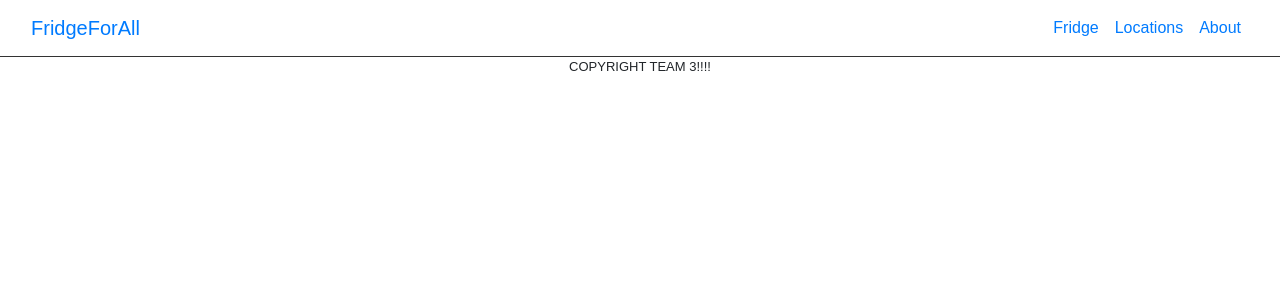
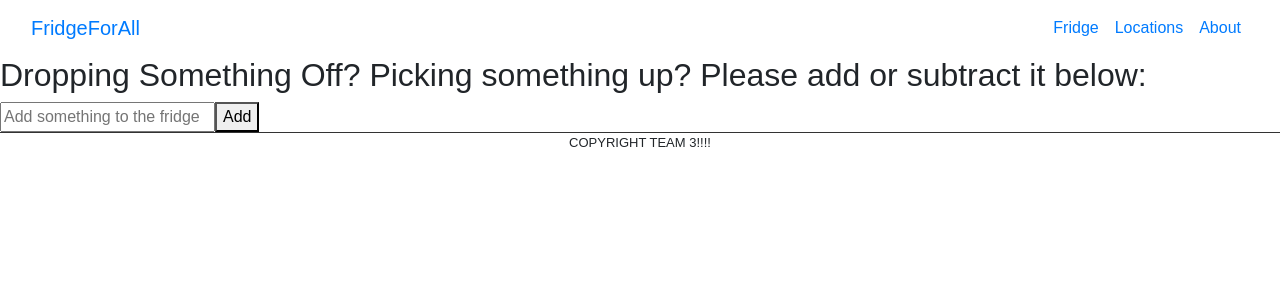
Before and after one commit to meredithajones/Fridge_For_All, a React (Create React App) app in the folder client/: page /InventoryList in a window 1280 px wide. Shown: the top 300 px of the page. Built offline with nearby package versions, Linux system fonts and the light colour scheme.

Commit message:
Added ability for users to make inputs & console log

```diff
--- a/client/src/App.js
+++ b/client/src/App.js
@@ -7,6 +7,7 @@ import Home from "./components/pages/Home";
 import Fridge from "./components/pages/Fridge";
 import Locations from "./components/pages/Locations";
 import Login from "./components/pages/Login";
+import InventoryList from "./components/Inventory/InventoryList";
 
 //importing components
 import Navbar from "./components/Navbar";
@@ -22,6 +23,7 @@ function App() {
         <Route exact path="/locations" component={Locations} />
         <Route exact path="/about" component={About} />
         <Route exact path="/login" component={Login} />
+        <Route exact path="/InventoryList" component={InventoryList} />
         <Footer />
       </div>
     </Router>
--- /dev/null
+++ b/client/src/components/Inventory/Inventory.js
@@ -0,0 +1,39 @@
+import React, { useState } from 'react'
+
+function inventory(props) {
+    const [input, setInput] = useState('');
+
+    const handleChange = e => {
+        setInput(e.target.value);
+    };
+
+const handleSubmit = e => {
+    e.preventDefault();
+
+    props.onSubmit ({
+        id: Math.floor(Math.random() * 1000),
+        text: input
+    });
+
+setInput ('');
+};
+
+
+    return (
+        <form className= "input-form" onSubmit= {handleSubmit}>
+            <input
+            type="text"
+            placeholder="Add something to the fridge"
+            value={input}
+            name= "text"
+            className= "inventory-input"
+            onChange ={handleChange}
+            />
+            <button className= "inventory-button">Add</button>
+        </form>
+
+
+    );
+}
+
+export default inventory
--- /dev/null
+++ b/client/src/components/Inventory/InventoryList.js
@@ -0,0 +1,28 @@
+import Inventory from './Inventory';
+import React, {useState} from 'react';
+
+function InventoryList() {
+    const[items, setItems] = useState([])
+
+    //Ensures that only text will pass through the input box
+    const addInventory = item => {
+        if(!item.text || /^\s*$/.test(item.text)) {
+            return
+        }
+
+        const newItem = [item, ...items]
+
+        setItems(newItem);
+        console.log(...items);
+    }
+
+
+    return (
+        <div>
+            <h2>Dropping Something Off? Picking something up? Please add or subtract it below:</h2>
+            <Inventory onSubmit={addInventory} />
+        </div>
+    );
+}
+
+export default InventoryList
```
Also changed, not shown: 2 other files (tests, documents, lock files or other folders).
